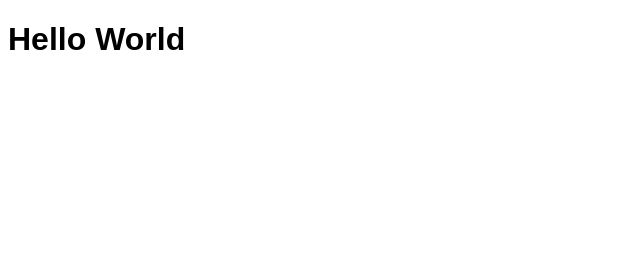
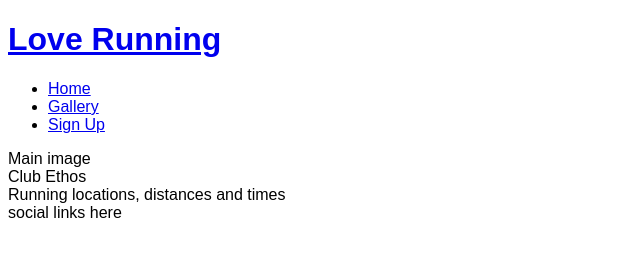
Before and after one commit to Thomas-Guilfoyle/love-running, a plain HTML site: page index.html in a window 1280 px wide. Shown: the whole page, without its empty margins (0-640 px from the left). Drawn offline with Linux system fonts and the light colour scheme.

Commit message:
Add basic header structure

```diff
--- a/index.html
+++ b/index.html
@@ -1,5 +1,6 @@
 <!DOCTYPE html>
 <html lang="en">
+
 <head>
     <meta charset="UTF-8">
     <meta http-equiv="X-UA-Compatible" content="IE=edge">
@@ -10,7 +11,38 @@
     <link rel="stylesheet" href="assets/css/style.css">
     <title>Love Running</title>
 </head>
+
 <body>
-    <h1>Hello World</h1>
+    <header>
+        <a href="index.html">
+            <h1>Love Running</h1>
+        </a>
+        <nav>
+            <ul>
+                <li>
+                    <a href="index.html">Home</a>
+                </li>
+                <li>
+                    <a href="#">Gallery</a>
+                </li>
+                <li>
+                    <a href="#">Sign Up</a>
+                </li>
+            </ul>
+        </nav>
+    </header>
+    <section>
+        Main image
+    </section>
+    <section>
+        Club Ethos
+    </section>
+    <section>
+        Running locations, distances and times
+    </section>
+    <footer>
+        social links here
+    </footer>
 </body>
+
 </html>
```
